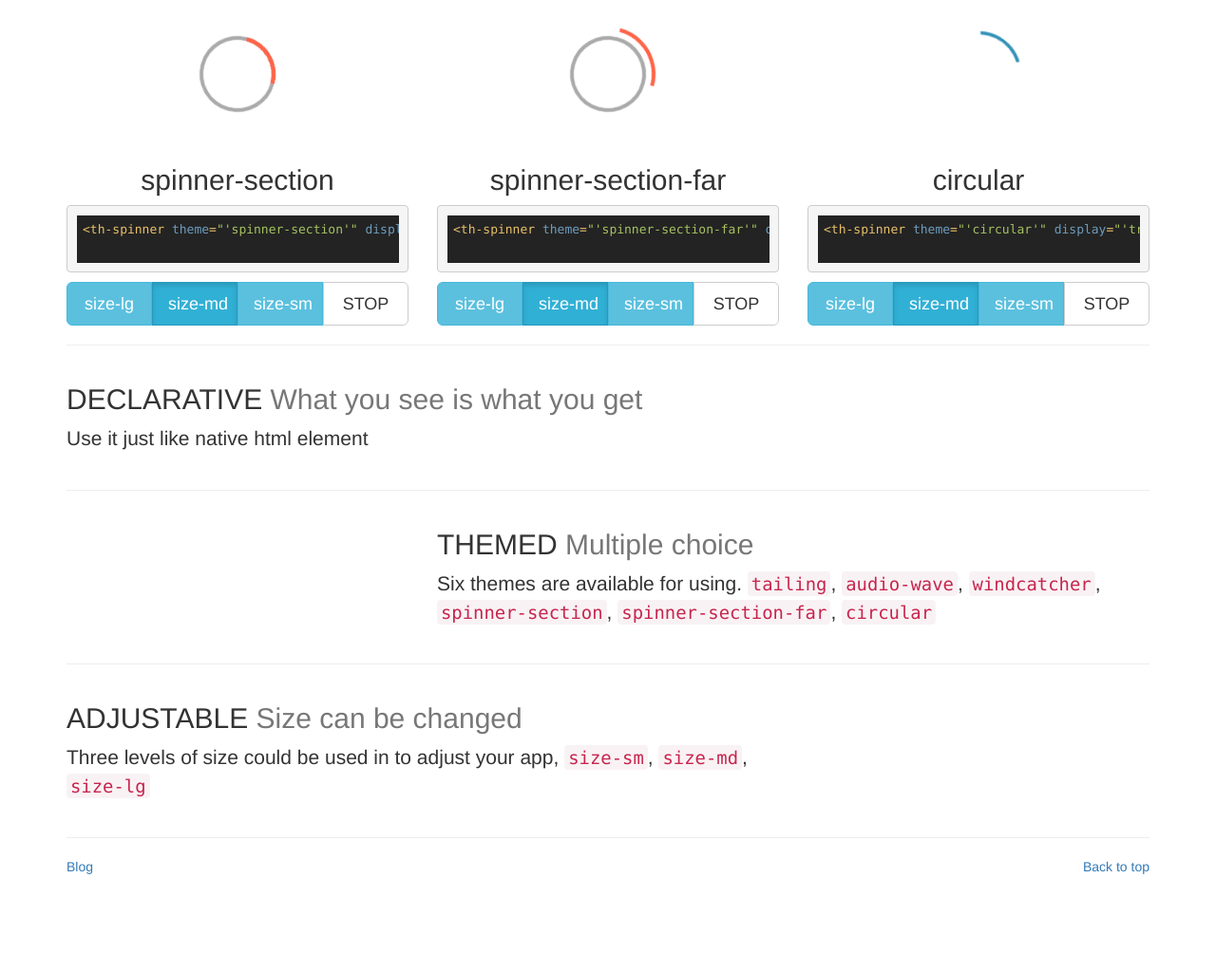
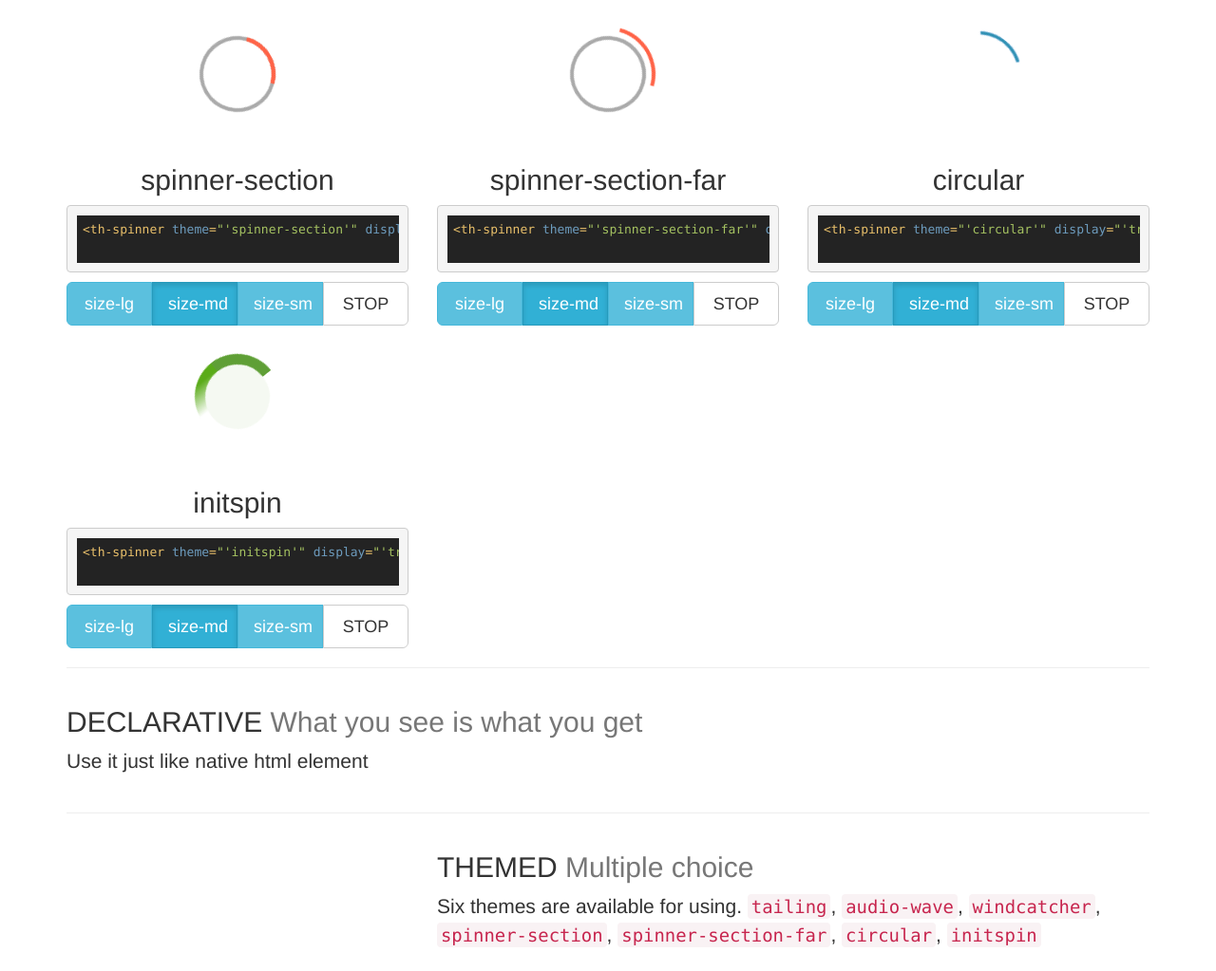
Before and after one commit to leftstick/angular-theme-spinner, a plain HTML site: page index.html in a window 1280 px wide. Shown: the part 777-1800 px from the top of the page at 95% size. Before the commit the page ends 1710 px from the top, so only its background shows below. Drawn offline with Linux system fonts and the light colour scheme.

Commit message:
update demo page

```diff
--- a/angular-theme-spinner.js
+++ b/angular-theme-spinner.js
@@ -11,7 +11,7 @@
     var definition = function() {
 
         var sizes = ['size-sm', 'size-md', 'size-lg'];
-        var themes = ['tailing', 'audio-wave', 'windcatcher', 'spinner-section', 'spinner-section-far', 'circular'];
+        var themes = ['tailing', 'audio-wave', 'windcatcher', 'spinner-section', 'spinner-section-far', 'circular', 'initspin'];
 
 
         var dir = function($timeout) {
--- a/demo.js
+++ b/demo.js
@@ -68,6 +68,13 @@
                 running: true
             }];
 
+            $scope.themes3 = [{
+                name: 'initspin',
+                source: '<th-spinner theme="\'initspin\'" display="\'true\'" size="\'size-md\'"></th-spinner>',
+                size: 'size-md',
+                running: true
+            }];
+
 
 
             $scope.toggleSize = function(theme, size, $event) {
--- a/index.html
+++ b/index.html
@@ -31,7 +31,7 @@
               <p><font style="color: #fff;">angular-theme-spinner</font> offers you the easiest way of displaying spinner at specific area.</p>
               <br/>
               <p><a href="https://github.com/leftstick/angular-theme-spinner" class="hvr-glow" style="width: 70px; border-radius: 50%;"><i class="fa fa-github fa-5x"></i></a></p>
-              <p>v1.0.2</p>
+              <p>v1.1.0</p>
             </div>
         </div>
     </div>
@@ -70,13 +70,29 @@
         </div><!-- /.col-lg-4 -->
       </div><!-- /.row -->
 
+      <div class="row">
+        <div class="col-lg-4 text-center" ng-repeat="theme in themes3">
+          <div class="spinner-example" style="width: 150px; height: 150px;">
+              <th-spinner theme="theme.name" display="theme.running" size="theme.size"></th-spinner>
+          </div>
+          <h2>{{ theme.name }}</h2>
+          <div hljs source="theme.source"></div>
+          <div class="btn-group btn-group-justified btn-group-lg" role="group">
+            <a class="btn btn-info" ng-class="{active: theme.size === 'size-lg'}" role="button" ng-click="toggleSize(theme, 'size-lg', $event)">size-lg</a>
+            <a class="btn btn-info" ng-class="{active: theme.size === 'size-md'}" role="button" ng-click="toggleSize(theme, 'size-md', $event)">size-md</a>
+            <a class="btn btn-info" ng-class="{active: theme.size === 'size-sm'}" role="button" ng-click="toggleSize(theme, 'size-sm', $event)">size-sm</a>
+            <a class="btn btn-default" role="button" ng-click="toggleDisplay(theme, $event)">{{ theme.running ? 'STOP' : 'RUN' }}</a>
+          </div>
+        </div><!-- /.col-lg-4 -->
+      </div><!-- /.row -->
+
 
       <!-- START THE FEATURETTES -->
 
       <hr/>
 
       <div class="row">
-        <div class="col-md-8">
+        <div class="col-md-9">
           <h2>DECLARATIVE&nbsp;<span class="text-muted">What you see is what you get</span></h2>
           <p class="lead">Use it just like native html element</p>
         </div>
@@ -87,14 +103,14 @@
       <div class="row">
         <div class="col-md-offset-4 col-md-8">
           <h2>THEMED&nbsp;<span class="text-muted">Multiple choice</span></h2>
-          <p class="lead">Six themes are available for using. <code>tailing</code>, <code>audio-wave</code>, <code>windcatcher</code>, <code>spinner-section</code>, <code>spinner-section-far</code>, <code>circular</code></p>
+          <p class="lead">Six themes are available for using. <code>tailing</code>, <code>audio-wave</code>, <code>windcatcher</code>, <code>spinner-section</code>, <code>spinner-section-far</code>, <code>circular</code>, <code>initspin</code></p>
         </div>
       </div>
 
       <hr/>
 
       <div class="row">
-        <div class="col-md-8">
+        <div class="col-md-9">
           <h2>ADJUSTABLE&nbsp;<span class="text-muted">Size can be changed</span></h2>
           <p class="lead">Three levels of size could be used in to adjust your app, <code>size-sm</code>, <code>size-md</code>, <code>size-lg</code></p>
         </div>
```
Also changed, not shown: angular-theme-spinner.min.css.
